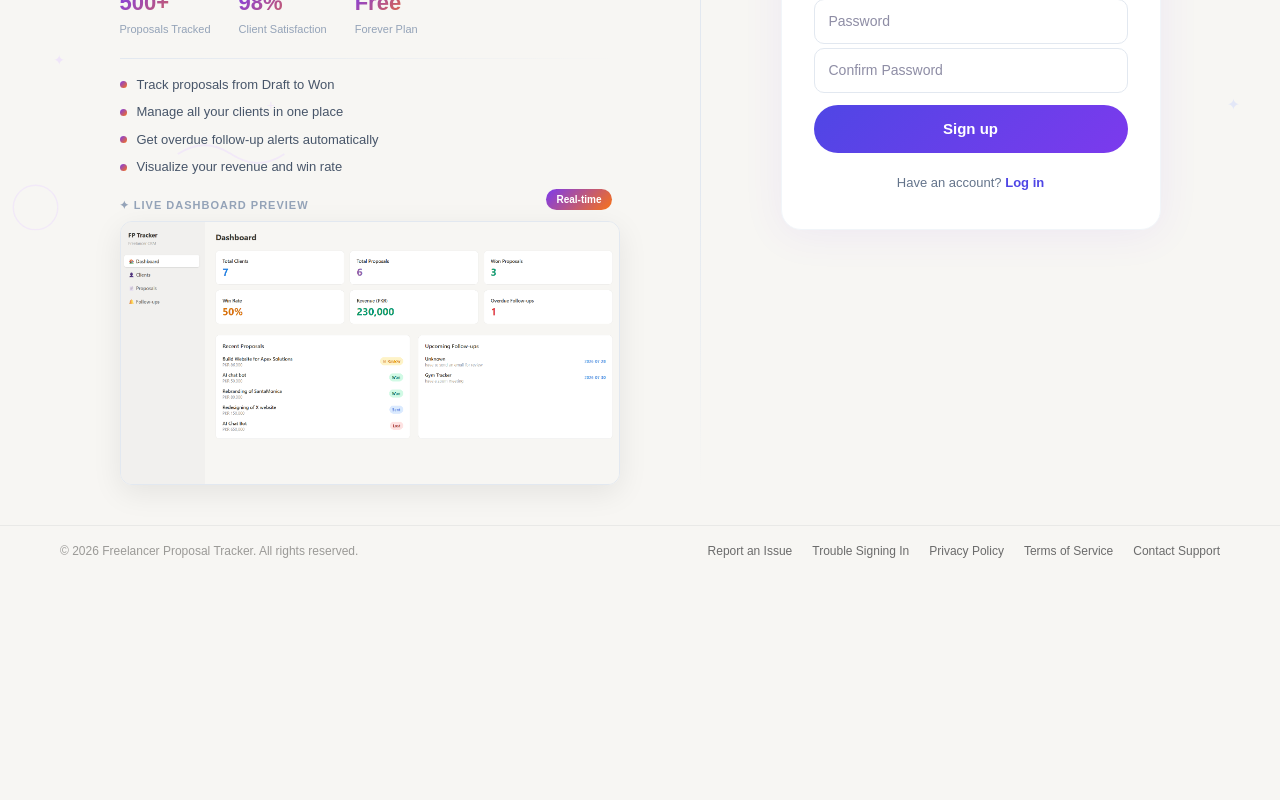
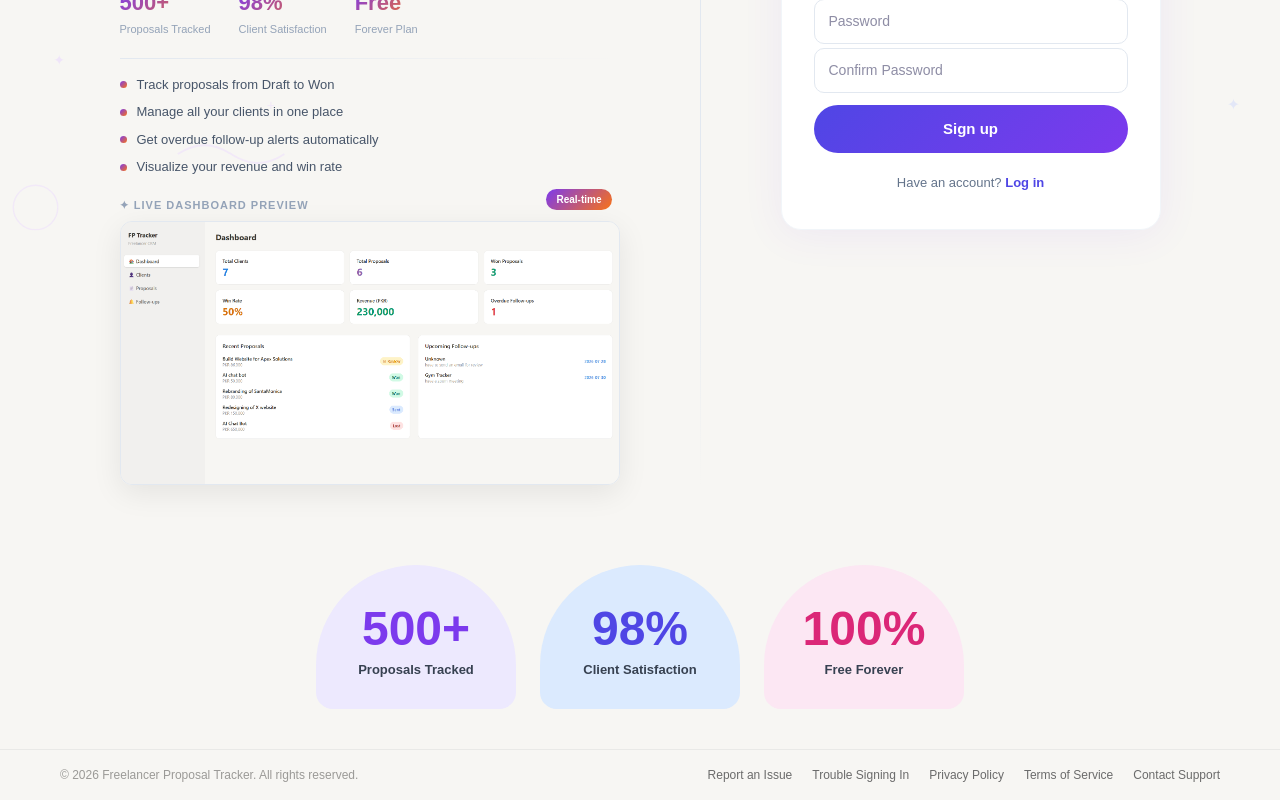
Before and after one commit to html-moiz03/freelancer-proposal-tracker, a React (Vite) app: page / in a window 1280 px wide. Shown: the part 557-1357 px from the top of the page. Before the commit the page ends 1133 px from the top, so only its background shows below. Built offline with nearby package versions, Linux system fonts and the light colour scheme.

Commit message:
feat: add animated stat cards with counting animation to landing page

```diff
--- a/src/pages/Landing.jsx
+++ b/src/pages/Landing.jsx
@@ -1,5 +1,61 @@
 import { useState, useEffect } from 'react'
 import { useNavigate } from 'react-router-dom'
+
+function AnimatedStatCard({ stat, delay }) {
+  const [count, setCount] = useState(0)
+  const [visible, setVisible] = useState(false)
+
+  useEffect(() => {
+    const timer = setTimeout(() => {
+      setVisible(true)
+      let start = 0
+      const duration = 1500
+      const step = Math.ceil(stat.value / (duration / 16))
+      const counter = setInterval(() => {
+        start += step
+        if (start >= stat.value) {
+          setCount(stat.value)
+          clearInterval(counter)
+        } else {
+          setCount(start)
+        }
+      }, 16)
+    }, delay + 600)
+    return () => clearTimeout(timer)
+  }, [delay, stat.value])
+
+  return (
+    <div style={{
+      width: '200px',
+      borderRadius: '120px 120px 20px 20px',
+      backgroundColor: stat.color,
+      padding: '40px 20px 30px',
+      textAlign: 'center',
+      transform: visible ? 'translateY(0)' : 'translateY(40px)',
+      opacity: visible ? 1 : 0,
+      transition: `all 0.7s cubic-bezier(0.22, 1, 0.36, 1) ${delay}ms`,
+    }}>
+      <div style={{
+        fontSize: '48px',
+        fontWeight: '800',
+        color: stat.accent,
+        lineHeight: 1,
+        marginBottom: '8px',
+        fontFamily: 'Plus Jakarta Sans, sans-serif'
+      }}>
+        {stat.suffix === '+' ? `${count}+` : `${count}%`}
+      </div>
+      <div style={{
+        fontSize: '13px',
+        fontWeight: '600',
+        color: '#374151',
+        lineHeight: 1.4
+      }}>
+        {stat.label}
+      </div>
+    </div>
+  )
+}
 
 export default function Landing() {
   const navigate = useNavigate()
@@ -250,6 +306,24 @@ export default function Landing() {
           </div>
         </div>
 
+        {/* Status Section */}
+        <div style={{
+          position: 'relative', zIndex: 1,
+          padding: '40px 60px',
+          display: 'flex',
+          justifyContent: 'center',
+          gap: '24px',
+          backgroundColor: '#F7F6F3',
+        }}>
+          {[
+            { value: 500, suffix: '+', label: 'Proposals Tracked', color: '#EDE9FE', accent: '#7c3aed' },
+            { value: 98, suffix: '%', label: 'Client Satisfaction', color: '#DBEAFE', accent: '#4F46E5' },
+            { value: 100, suffix: '%', label: 'Free Forever', color: '#FCE7F3', accent: '#db2777' },
+          ].map((stat, i) => (
+            <AnimatedStatCard key={stat.label} stat={stat} delay={i * 200} />
+          ))}
+        </div>
+
         <footer className="footer">
           <div className="footer-left">© 2026 Freelancer Proposal Tracker. All rights reserved.</div>
           <div className="footer-links">
```
